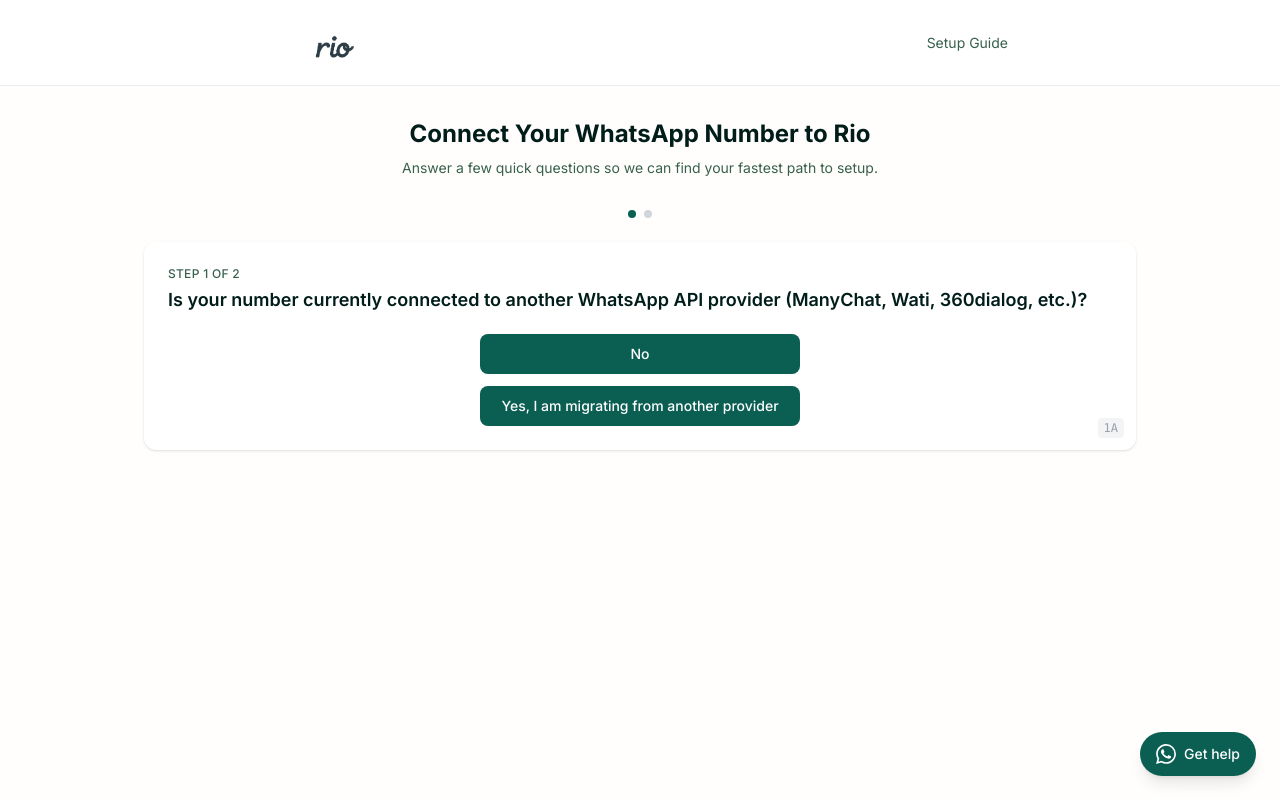
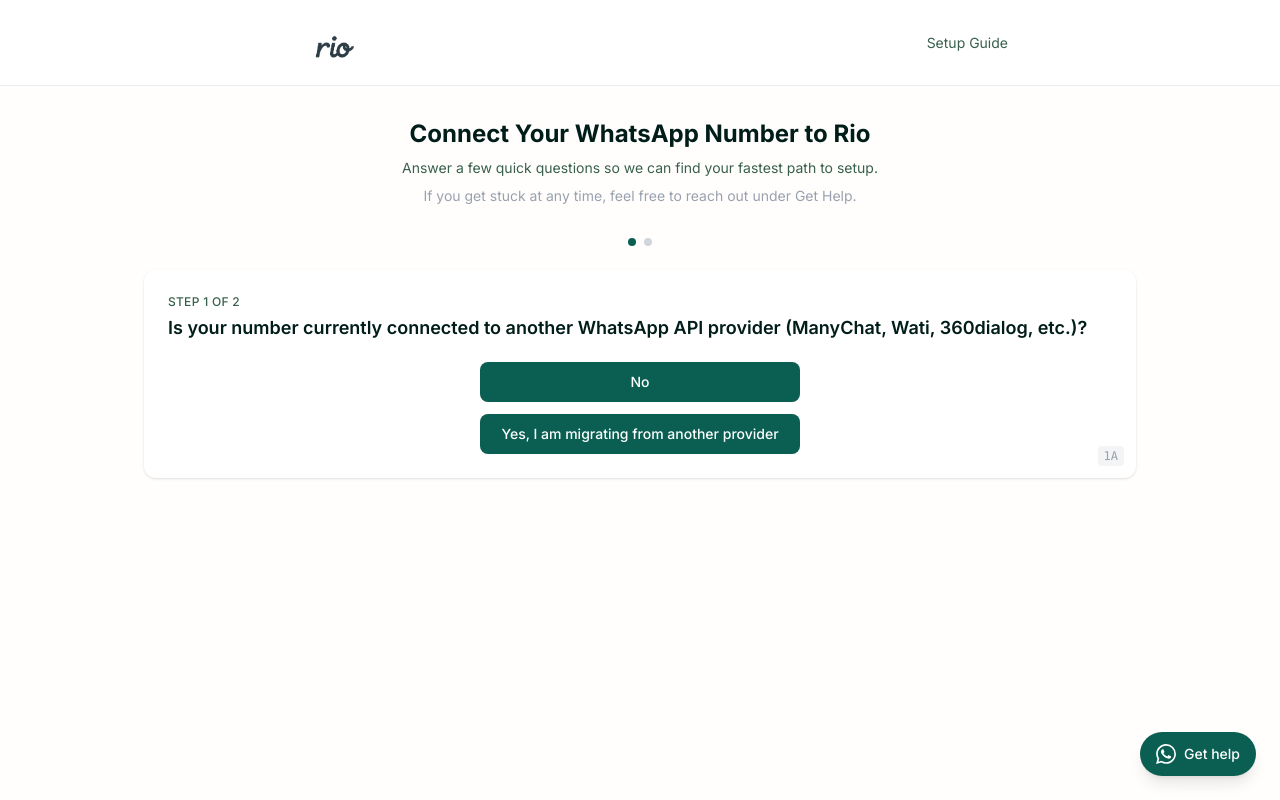
Before and after one commit to josephtandle/rio-onboarding-guide, a Next.js app: page / in a window 1280 px wide. Built offline with nearby package versions, Linux system fonts and the light colour scheme.

Commit message:
feat: add Get Help hint on home page
Co-Authored-By: Claude Sonnet 4.6 <noreply@anthropic.com>

```diff
--- a/app/page.tsx
+++ b/app/page.tsx
@@ -17,6 +17,9 @@ export default function Home() {
           <p className="mt-2 text-sm text-rio-green">
             Answer a few quick questions so we can find your fastest path to setup.
           </p>
+          <p className="mt-2 text-sm text-gray-400">
+            If you get stuck at any time, feel free to reach out under Get Help.
+          </p>
         </div>
         <TriageQuiz />
       </main>
```
